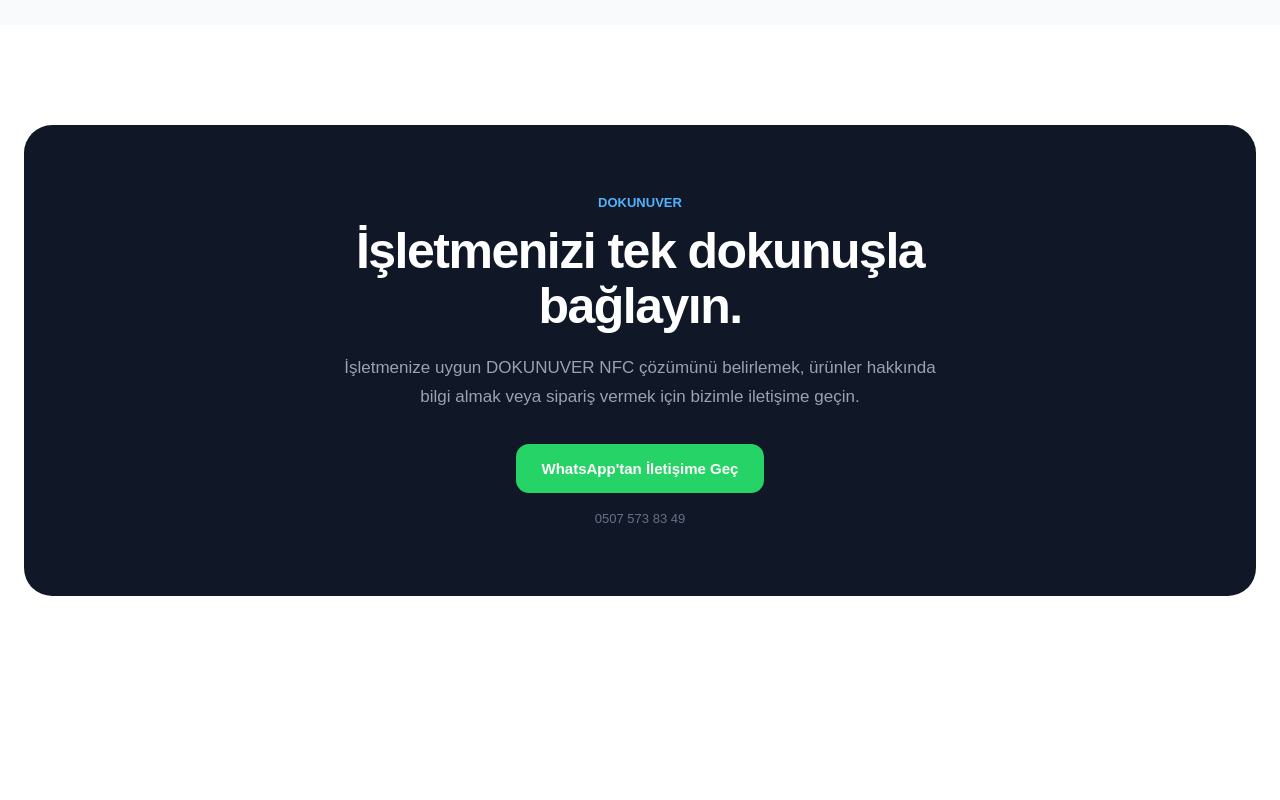
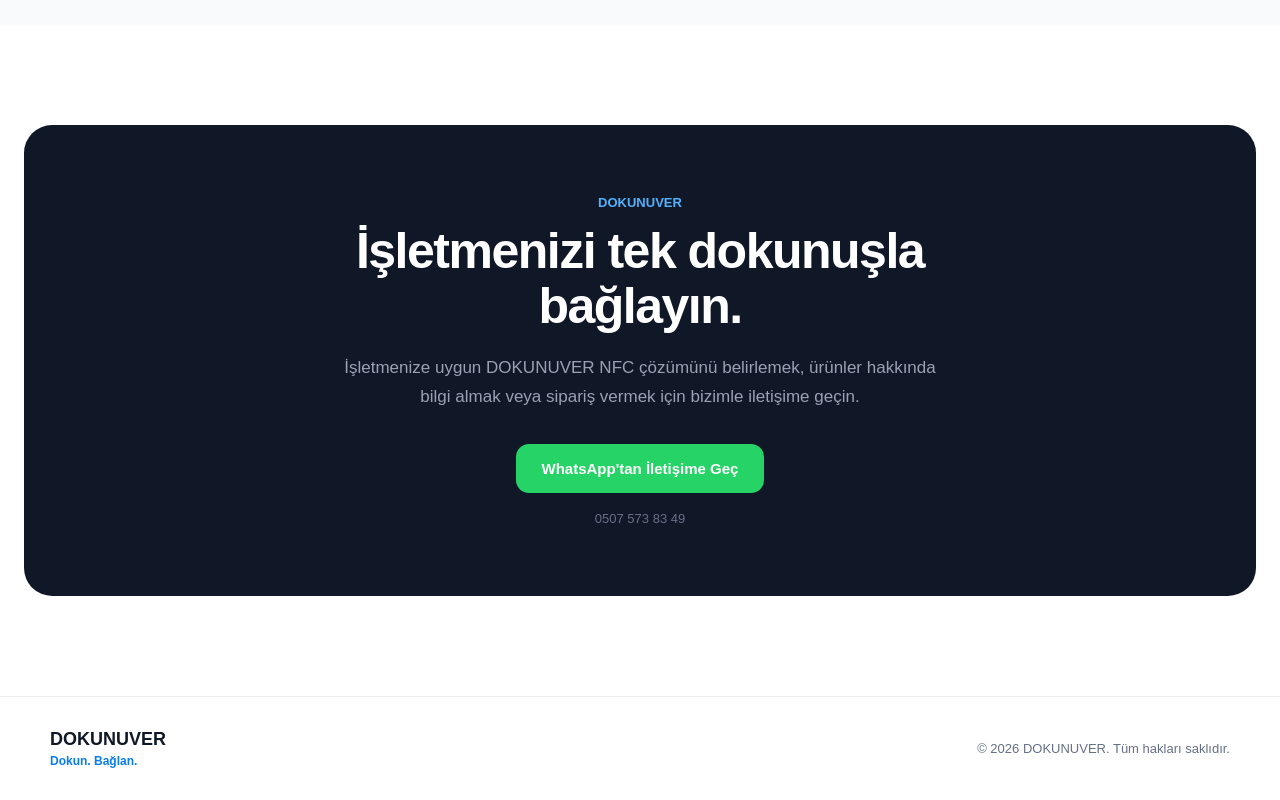
Before and after one commit to temurtasyucel-ops/dokunuver-Web, a Next.js app: page / in a window 1280 px wide. Shown: the part 2209-3009 px from the top of the page. Before the commit the page ends 2905 px from the top, so only its background shows below. Built offline with nearby package versions, Linux system fonts and the light colour scheme.

Commit message:
Add DOKUNUVER footer

```diff
--- a/app/page.js
+++ b/app/page.js
@@ -439,6 +439,58 @@ export default function Home() {
     </div>
   </div>
 </section>
+        {/* FOOTER */}
+<footer
+  style={{
+    background: "#ffffff",
+    borderTop: "1px solid #eaecf0",
+    padding: "32px 24px",
+  }}
+>
+  <div
+    style={{
+      maxWidth: "1180px",
+      margin: "0 auto",
+      display: "flex",
+      justifyContent: "space-between",
+      alignItems: "center",
+      gap: "20px",
+      flexWrap: "wrap",
+    }}
+  >
+    <div>
+      <div
+        style={{
+          fontSize: "18px",
+          fontWeight: "900",
+          color: "#101828",
+        }}
+      >
+        DOKUNUVER
+      </div>
+
+      <div
+        style={{
+          marginTop: "4px",
+          fontSize: "12px",
+          fontWeight: "700",
+          color: "#087cf0",
+        }}
+      >
+        Dokun. Bağlan.
+      </div>
+    </div>
+
+    <div
+      style={{
+        fontSize: "13px",
+        color: "#667085",
+      }}
+    >
+      © 2026 DOKUNUVER. Tüm hakları saklıdır.
+    </div>
+  </div>
+</footer>
     </main>
   );
 }
```
